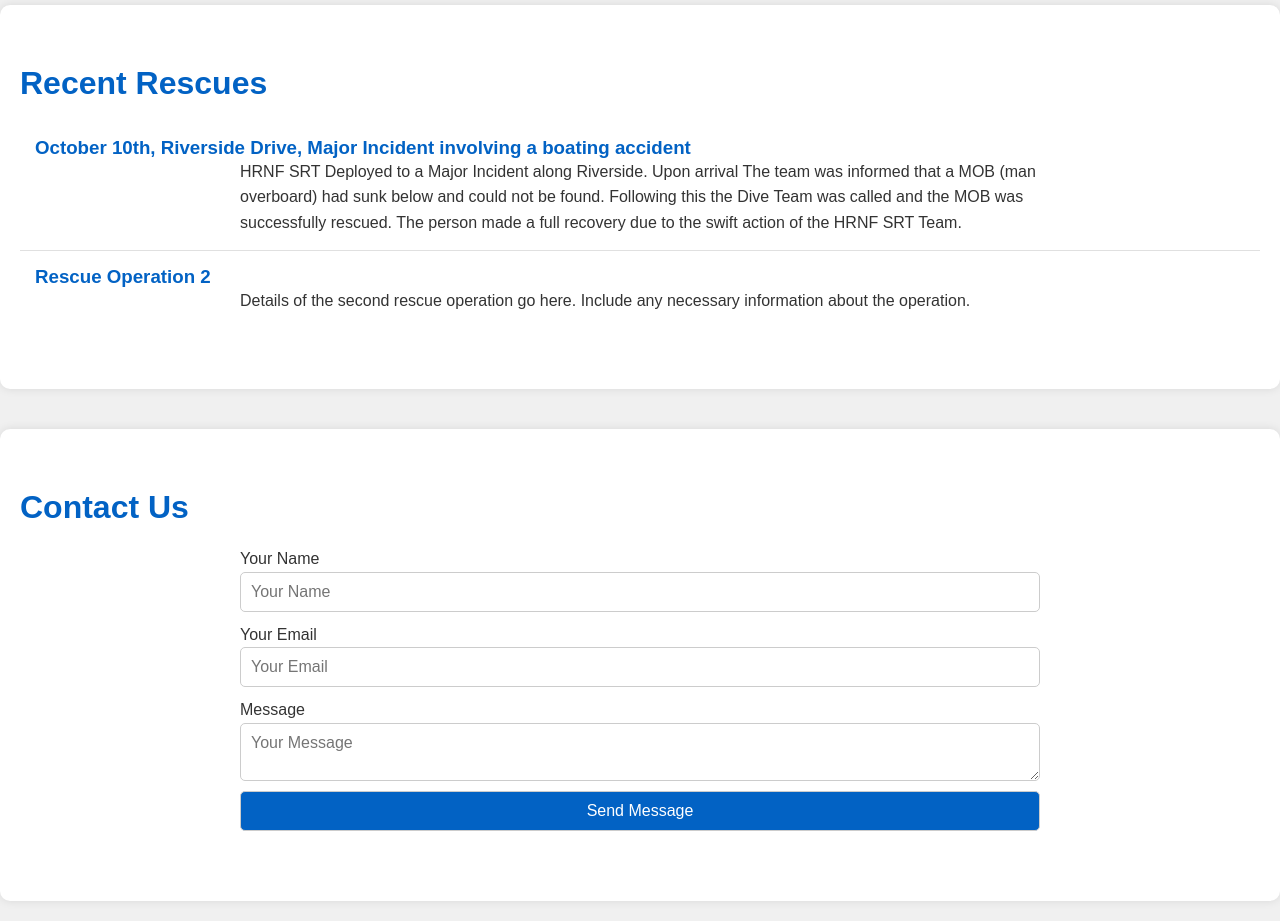
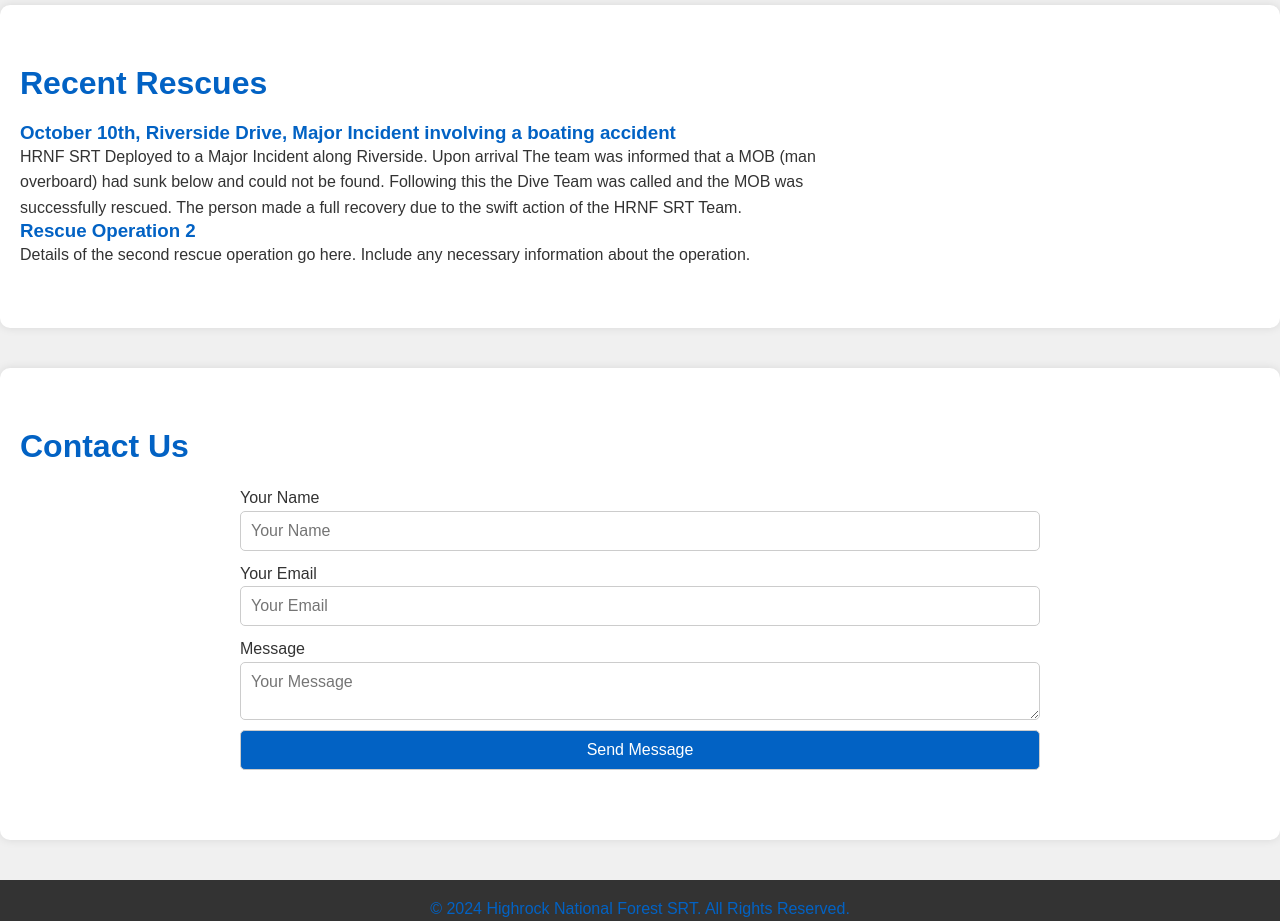
Before and after one commit to HRNFSRT/HRNF-SRT, a website: page public/index.html in a window 1280 px wide. Shown: the part 2280-3201 px from the top of the page. Drawn offline with Linux system fonts and the light colour scheme.

Commit message:
Update styles.css

```diff
--- a/public/styles.css
+++ b/public/styles.css
@@ -233,14 +233,32 @@ nav {
     text-align: left; /* Left align text content */
 }
 
-/* Specific Styling for Recent Rescues List */
-.recent-rescues .rescue-item {
-    padding: 15px;
-    border-bottom: 1px solid #e0e0e0; /* Separator line for rescues */
+/* Recent Rescues Section Styles */
+.recent-rescues {
+    background-color: white; /* White background for contrast */
+    padding: 60px 20px; /* Padding to add space around the content */
+    box-shadow: 0 0 10px rgba(0, 0, 0, 0.1); /* Subtle shadow for depth */
+    margin: 40px 0; /* Margin above and below the section */
+    border-radius: 10px; /* Rounded corners */
 }
 
-.recent-rescues .rescue-item:last-child {
-    border-bottom: none; /* Remove separator line for the last item */
+/* Main Heading Style for Recent Rescues */
+.recent-rescues h2 {
+    color: #0262c4; /* Blue heading color */
+    font-size: 2rem; /* Larger font size for the heading */
+    margin-bottom: 20px; /* Space below the heading */
+    text-align: left; /* Align the main heading to the left */
+}
+
+/* Paragraph Style for Recent Rescues */
+.recent-rescues p {
+    color: #333; /* Darker text for readability */
+    font-size: 1rem; /* Standard font size */
+    line-height: 1.6; /* Increased line height for better readability */
+    max-width: 800px; /* Limit max width for better readability */
+    margin: 0; /* Remove automatic margin */
+    padding-left: 0; /* Ensure no padding on left */
+    text-align: left; /* Align text to the left */
 }
 
 /* Contact Form Adjustments */
```
